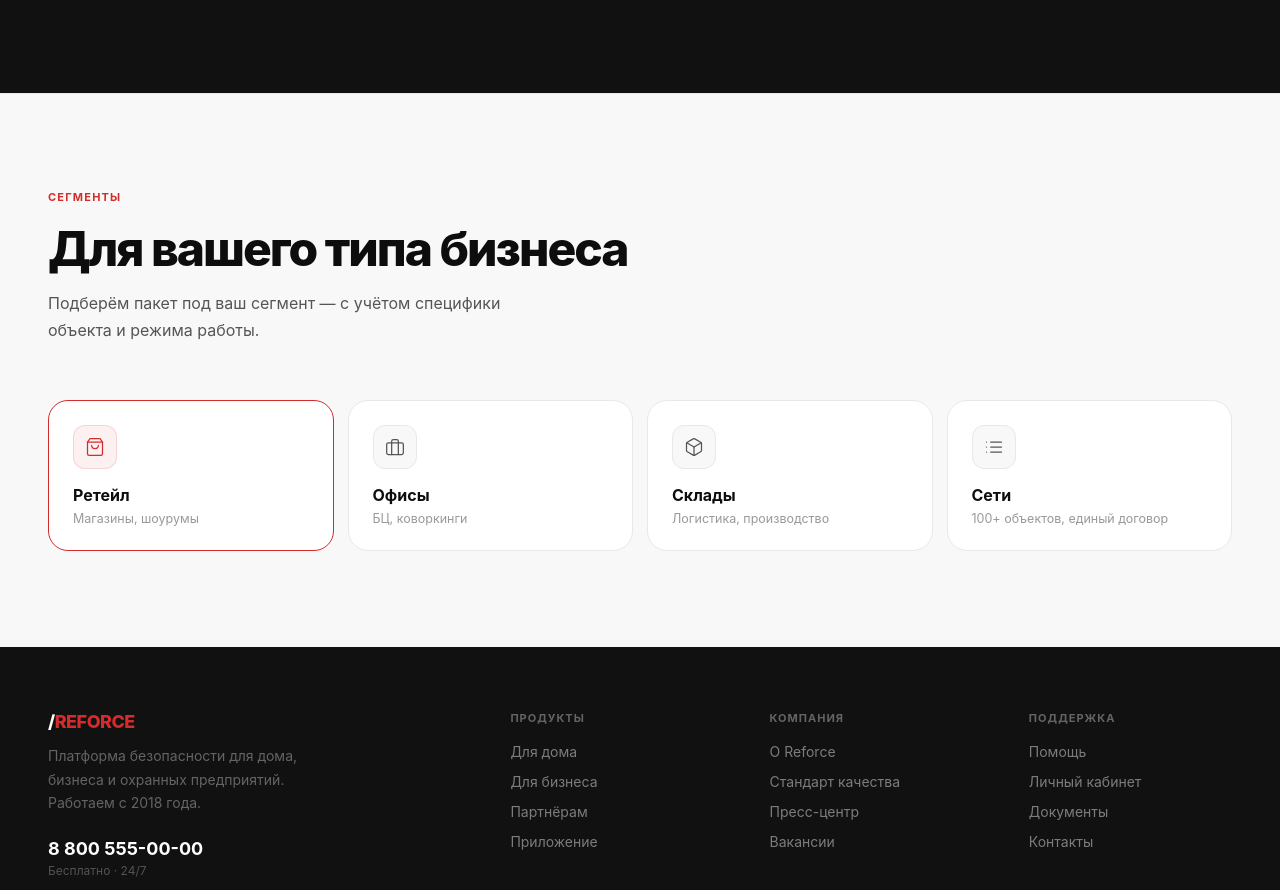
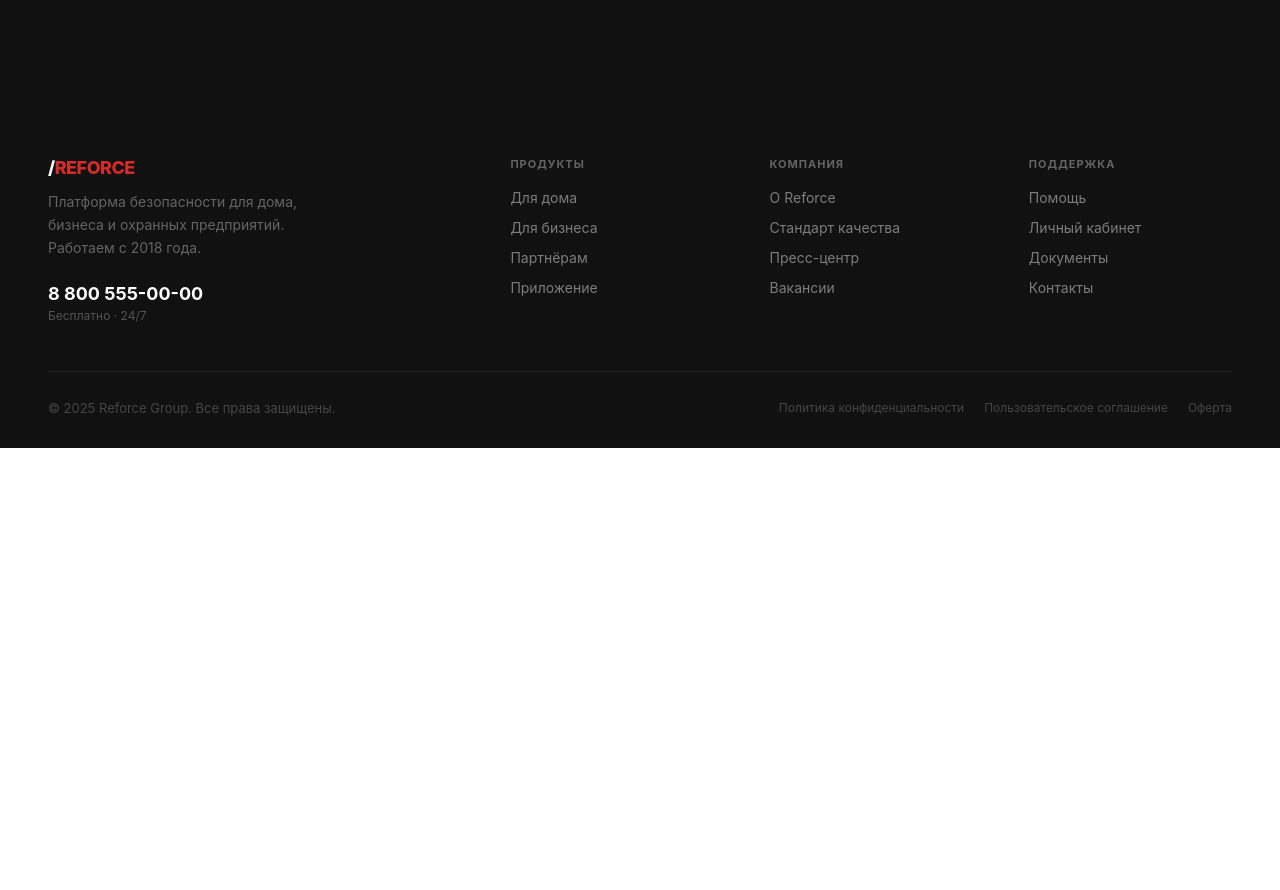
Before and after one commit to nehihico/reforce-design, a plain HTML site: page projects/reforce-market/prototype/concept-business.html in a window 1280 px wide. Shown: the part 2341-3231 px from the top of the page. After the commit the page ends 2789 px from the top, so only its background shows below. Drawn offline with Linux system fonts and the light colour scheme.

Commit message:
fix: remove industries section from concept-business

```diff
--- a/projects/reforce-market/prototype/concept-business.html
+++ b/projects/reforce-market/prototype/concept-business.html
@@ -409,45 +409,6 @@ button { cursor: pointer; border: none; font-family: inherit; }
   </div>
 </section>
 
-<!-- INDUSTRIES -->
-<section class="industries">
-  <div class="ind-hd reveal">
-    <span class="label"><em>СЕГМЕНТЫ</em></span>
-    <h2 class="section-title">Для вашего типа бизнеса</h2>
-    <p class="section-sub">Подберём пакет под ваш сегмент — с учётом специфики объекта и режима работы.</p>
-  </div>
-  <div class="ind-grid">
-    <div class="ind-card reveal on" data-d="1">
-      <div class="ind-ic">
-        <svg width="20" height="20" viewBox="0 0 24 24" fill="none" stroke="currentColor" stroke-width="1.5" stroke-linecap="round" stroke-linejoin="round"><path d="M6 2 3 6v14a2 2 0 0 0 2 2h14a2 2 0 0 0 2-2V6l-3-4z"/><line x1="3" y1="6" x2="21" y2="6"/><path d="M16 10a4 4 0 0 1-8 0"/></svg>
-      </div>
-      <div class="ind-name">Ретейл</div>
-      <div class="ind-sub">Магазины, шоурумы</div>
-    </div>
-    <div class="ind-card reveal" data-d="2">
-      <div class="ind-ic">
-        <svg width="20" height="20" viewBox="0 0 24 24" fill="none" stroke="currentColor" stroke-width="1.5" stroke-linecap="round" stroke-linejoin="round"><rect x="2" y="7" width="20" height="14" rx="2" ry="2"/><path d="M16 21V5a2 2 0 0 0-2-2h-4a2 2 0 0 0-2 2v16"/></svg>
-      </div>
-      <div class="ind-name">Офисы</div>
-      <div class="ind-sub">БЦ, коворкинги</div>
-    </div>
-    <div class="ind-card reveal" data-d="3">
-      <div class="ind-ic">
-        <svg width="20" height="20" viewBox="0 0 24 24" fill="none" stroke="currentColor" stroke-width="1.5" stroke-linecap="round" stroke-linejoin="round"><path d="M21 16V8a2 2 0 0 0-1-1.73l-7-4a2 2 0 0 0-2 0l-7 4A2 2 0 0 0 3 8v8a2 2 0 0 0 1 1.73l7 4a2 2 0 0 0 2 0l7-4A2 2 0 0 0 21 16z"/><polyline points="3.27 6.96 12 12.01 20.73 6.96"/><line x1="12" y1="22.08" x2="12" y2="12"/></svg>
-      </div>
-      <div class="ind-name">Склады</div>
-      <div class="ind-sub">Логистика, производство</div>
-    </div>
-    <div class="ind-card reveal" data-d="4">
-      <div class="ind-ic">
-        <svg width="20" height="20" viewBox="0 0 24 24" fill="none" stroke="currentColor" stroke-width="1.5" stroke-linecap="round" stroke-linejoin="round"><line x1="8" y1="6" x2="21" y2="6"/><line x1="8" y1="12" x2="21" y2="12"/><line x1="8" y1="18" x2="21" y2="18"/><line x1="3" y1="6" x2="3.01" y2="6"/><line x1="3" y1="12" x2="3.01" y2="12"/><line x1="3" y1="18" x2="3.01" y2="18"/></svg>
-      </div>
-      <div class="ind-name">Сети</div>
-      <div class="ind-sub">100+ объектов, единый договор</div>
-    </div>
-  </div>
-</section>
-
 <!-- MODALS -->
 <div class="modal-overlay" id="modalOrder" onclick="if(event.target===this)closeModal('modalOrder')">
   <div class="modal">
```
